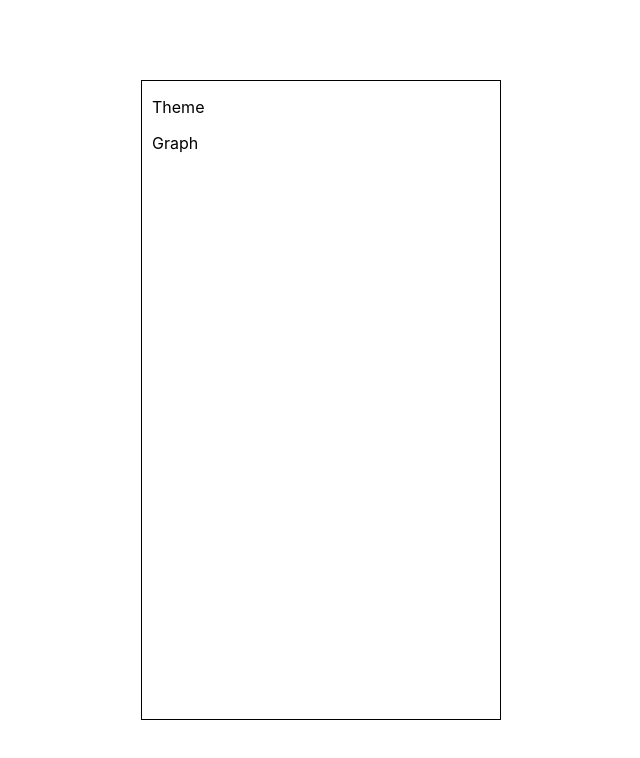
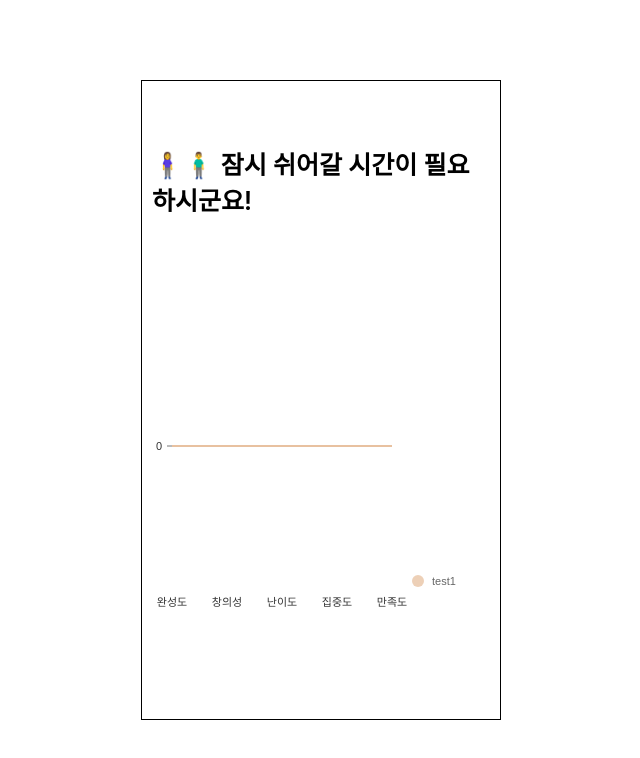
Before and after one commit to d0ngwooK1m/hanghae-sherpa-frontend, a React (Create React App) app in the folder hanghae_sherpa_frontend/: page /mypage in a window 1280 px wide. Shown: the top 758 px of the page, without its empty margins (319-959 px from the left). Built offline with nearby package versions, Linux system fonts and the light colour scheme; no server answers.

Commit message:
마이페이지 작성 완료

```diff
--- a/hanghae_sherpa_frontend/data.json
+++ b/hanghae_sherpa_frontend/data.json
@@ -1,5 +1,5 @@
 {
-  "mainpage": [
+  "mypage": [
     {
       "id": "test1",
       "date": "2021-10-11",
--- a/hanghae_sherpa_frontend/src/components/MypageGraph.js
+++ b/hanghae_sherpa_frontend/src/components/MypageGraph.js
@@ -1,10 +1,103 @@
 import React from 'react';
+import { ResponsiveLine } from '@nivo/line';
+import { useDispatch, useSelector } from 'react-redux';
+import { graphCreators } from '../redux/modules/graph';
+
+import { Grid } from '../elements';
 
 const MypageGraph = () => {
+  const dispatch = useDispatch();
+  const data = useSelector((state) => state.graph.mypage_data);
+  console.log(data);
+  const _is_updated = useSelector((state) => state.graph.is_updated);
+
+  React.useEffect(() => {
+    dispatch(graphCreators.getMypageGraphMiddleware());
+  }, [_is_updated]);
+
   return (
     <React.Fragment>
-      <p>Theme</p>
-      <p>Graph</p>
+      <Grid width='340px' height='330px' margin='auto'>
+        <ResponsiveLine
+          data={data}
+          margin={{ top: 20, right: 100, bottom: 20, left: 20 }}
+          xScale={{ type: 'point' }}
+          yScale={{
+            type: 'linear',
+            min: '0',
+            max: 'auto',
+            stacked: true,
+            reverse: false,
+          }}
+          yFormat=' >-.2f'
+          curve='natural'
+          axisTop={null}
+          axisRight={null}
+          axisBottom={{
+            orient: 'bottom',
+            tickSize: 0,
+            tickPadding: 5,
+            tickRotation: 0,
+            format: () => null,
+          }}
+          // axisBottom={{
+          //   orient: 'bottom',
+          //   tickSize: 5,
+          //   tickPadding: 5,
+          //   tickRotation: 0,
+          //   legend: 'transportation',
+          //   legendOffset: 36,
+          //   legendPosition: 'middle',
+          // }}
+          // axisLeft={{
+          //   orient: 'left',
+          //   tickSize: 5,
+          //   tickPadding: 5,
+          //   tickRotation: 0,
+          //   legend: 'count',
+          //   legendOffset: -40,
+          //   legendPosition: 'middle',
+          // }}
+          enableGridX={false}
+          enableGridY={false}
+          colors={{ scheme: 'nivo' }}
+          enablePoints={false}
+          pointSize={10}
+          pointColor={{ theme: 'background' }}
+          pointBorderWidth={2}
+          pointBorderColor={{ from: 'serieColor' }}
+          pointLabelYOffset={-12}
+          enableArea={true}
+          areaOpacity={0.9}
+          useMesh={true}
+          legends={[
+            {
+              anchor: 'bottom-right',
+              direction: 'column',
+              justify: false,
+              translateX: 100,
+              translateY: 0,
+              itemsSpacing: 0,
+              itemDirection: 'left-to-right',
+              itemWidth: 80,
+              itemHeight: 20,
+              itemOpacity: 0.75,
+              symbolSize: 12,
+              symbolShape: 'circle',
+              symbolBorderColor: 'rgba(0, 0, 0, .5)',
+              effects: [
+                {
+                  on: 'hover',
+                  style: {
+                    itemBackground: 'rgba(0, 0, 0, .03)',
+                    itemOpacity: 1,
+                  },
+                },
+              ],
+            },
+          ]}
+        />
+      </Grid>
     </React.Fragment>
   );
 };
--- /dev/null
+++ b/hanghae_sherpa_frontend/src/components/MypageText.js
@@ -0,0 +1,38 @@
+import React from 'react';
+import { Grid, Text } from '../elements';
+import { useSelector } from 'react-redux';
+
+const MypageText = () => {
+  const _todo_num = useSelector((state) => state.graph.todo_num);
+  console.log(_todo_num);
+  const [comment, setComment] = React.useState('');
+  const commentArr = [
+    '🧍‍♀️🧍‍♂️ 잠시 쉬어갈 시간이 필요하시군요!',
+    '🚶‍♀️🚶‍♂️ 잘 유지하고 있어요! 지금처럼 꾸준하게!',
+    `🏃‍♀️🏃‍♂️
+    엄청난 속도에요!
+    가끔씩은 쉬어가도 좋아요!`,
+  ];
+
+  React.useEffect(() => {
+    if (_todo_num <= 2) {
+      setComment(commentArr[0]);
+    } else if (_todo_num > 2 && _todo_num <= 5) {
+      setComment(commentArr[1]);
+    } else {
+      setComment(commentArr[2]);
+    }
+  }, [_todo_num]);
+
+  return (
+    <React.Fragment>
+      <Grid width='340px' height='200px' margin='auto' is_flex>
+        <Text bold size='25px'>
+          {comment}
+        </Text>
+      </Grid>
+    </React.Fragment>
+  );
+};
+
+export default MypageText;
--- a/hanghae_sherpa_frontend/src/components/index.js
+++ b/hanghae_sherpa_frontend/src/components/index.js
@@ -4,5 +4,14 @@ import Frame from './Frame';
 import MainGraph from './MainGraph';
 import TodoListForm from './TodoListForm';
 import MypageGraph from './MypageGraph';
+import MypageText from './MypageText';
 
-export { LoginForm, SignupForm, Frame, MainGraph, TodoListForm, MypageGraph };
+export {
+  LoginForm,
+  SignupForm,
+  Frame,
+  MainGraph,
+  TodoListForm,
+  MypageGraph,
+  MypageText,
+};
--- a/hanghae_sherpa_frontend/src/lib/axios.js
+++ b/hanghae_sherpa_frontend/src/lib/axios.js
@@ -1,10 +1,13 @@
 import axios from 'axios';
 import { history } from '../redux/configureStore';
+import { useDispatch } from 'react-redux';
+import { graphCreators } from '../redux/modules/graph';
+import moment from 'moment';
 
 // axios.defaults.withCredentials = true;
 
 const instance = axios.create({
-  // baseURL: 'http://localhost:3000/',
+  // baseURL: 'http://localhost:4000/',
   baseURL: 'http://13.125.174.214/',
   headers: {
     'content-type': 'application/json;charset=UTF-8',
@@ -55,9 +58,10 @@ instance.interceptors.response.use(
       error.response.status === 400 &&
       error.response.data.msg === '데이터가 없습니다.'
     ) {
-      console.log(error.response.data.msg);
+      // console.log(error.response.data.msg);
       alert('저장된 데이터가 없습니다.');
-      history.replace('/main');
+      // history.replace('/main');
+      window.location.href = '/main';
     }
     return error;
   }
@@ -71,5 +75,6 @@ export const apis = {
   //getInfo 쿼리로 날짜 데이터 전송
   // getInfo: () => instance.get('/mainpage/view'),
   getInfo: (date) => instance.get(`/main/view/${date}`),
+  getMypageInfo: () => instance.get('/mypage/view'),
   addInfo: (graphInfo, date) => instance.post(`/main/post/${date}`, graphInfo),
 };
--- a/hanghae_sherpa_frontend/src/pages/MyPage.js
+++ b/hanghae_sherpa_frontend/src/pages/MyPage.js
@@ -1,11 +1,12 @@
 import React from 'react';
 
-import { Frame, MypageGraph } from '../components';
+import { Frame, MypageGraph, MypageText } from '../components';
 
 const MyPage = () => {
   return (
     <React.Fragment>
       <Frame>
+        <MypageText />
         <MypageGraph />
       </Frame>
     </React.Fragment>
--- a/hanghae_sherpa_frontend/src/redux/modules/graph.js
+++ b/hanghae_sherpa_frontend/src/redux/modules/graph.js
@@ -4,12 +4,17 @@ import { apis } from '../../lib/axios';
 import moment from 'moment';
 
 const GET_GRAPH = 'GET_GRAPH';
+const GET_MYPAGE_GRAPH = 'GET_MYPAGE_GRAPH';
 const ADD_GRAPH_INFO = 'GET_GRAPH_INFO';
 const UPDATE_DATE = 'UPDATE_DATE';
 
 const getGraph = createAction(GET_GRAPH, (data) => ({ data }));
+const getMypageGraph = createAction(GET_MYPAGE_GRAPH, (data, num) => ({
+  data,
+  num,
+}));
 const addGraphInfo = createAction(ADD_GRAPH_INFO, (data) => ({ data }));
-const updateDate = createAction(UPDATE_DATE, (date) => ({ date }));
+const updateDate = createAction(UPDATE_DATE, (date, num) => ({ date }));
 
 const initialState = {
   data: [
@@ -66,8 +71,37 @@ const initialState = {
       ],
     },
   ],
+  mypage_data: [
+    {
+      id: 'test1',
+      date: '2021-10-11',
+      data: [
+        {
+          x: '완성도',
+          y: 0,
+        },
+        {
+          x: '창의성',
+          y: 0,
+        },
+        {
+          x: '난이도',
+          y: 0,
+        },
+        {
+          x: '집중도',
+          y: 0,
+        },
+        {
+          x: '만족도',
+          y: 0,
+        },
+      ],
+    },
+  ],
   is_updated: false,
   date: moment().format('YYYY-MM-DD'),
+  todo_num: 0,
 };
 
 const getGraphMiddleware = (date) => {
@@ -84,6 +118,17 @@ const getGraphMiddleware = (date) => {
       .catch((err) => {
         // console.log(err);
       });
+  };
+};
+
+const getMypageGraphMiddleware = () => {
+  return (dispatch) => {
+    apis.getMypageInfo().then((res) => {
+      console.log(res.data);
+      const data = res.data.weekTodoArr;
+      const num = res.data.weekTodoNum;
+      dispatch(getMypageGraph(data, num));
+    });
   };
 };
 
@@ -112,6 +157,14 @@ export default handleActions(
           draft.is_updated = false;
         }
       }),
+    [GET_MYPAGE_GRAPH]: (state, action) =>
+      produce(state, (draft) => {
+        draft.mypage_data = action.payload.data;
+        if (draft.is_updated === true) {
+          draft.is_updated = false;
+        }
+        draft.todo_num = action.payload.num;
+      }),
     [ADD_GRAPH_INFO]: (state, action) =>
       produce(state, (draft) => {
         console.log(draft.is_updated);
@@ -127,6 +180,7 @@ export default handleActions(
 
 const graphCreators = {
   getGraphMiddleware,
+  getMypageGraphMiddleware,
   addGraphInfoMiddleware,
   updateDate,
 };
```
